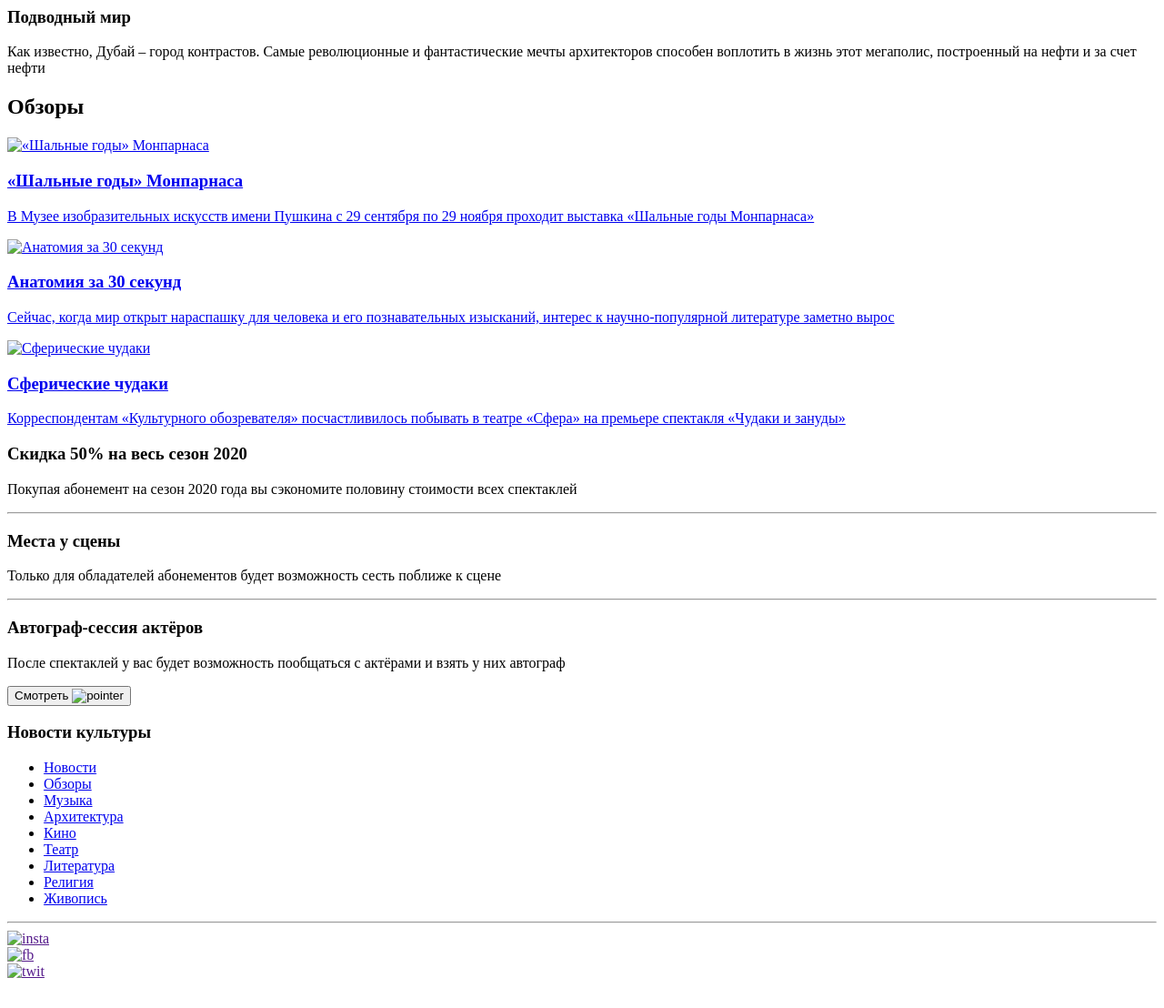
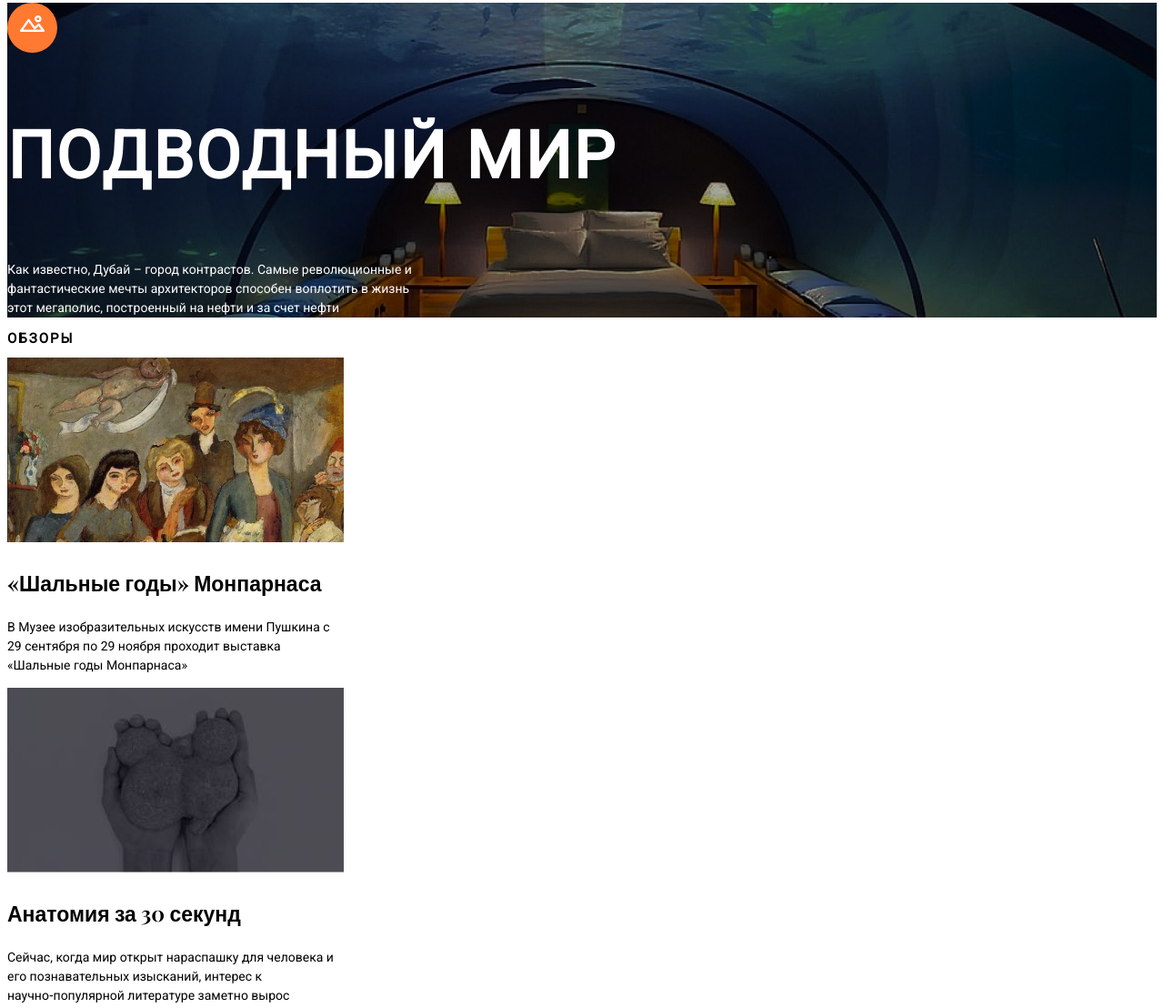
Before and after one commit to plyusninklim/Culture-news, a plain HTML site: page index.html in a window 1280 px wide. Shown: the part 253-1361 px from the top of the page at 91% size. Before the commit the page ends 1338 px from the top, so only its background shows below. Drawn offline with nearby package versions, Linux system fonts and the light colour scheme; a web font is replaced by a local one.

Commit message:
Стили, изображения, поправки в разметке

```diff
--- a/index.html
+++ b/index.html
@@ -26,7 +26,11 @@
     </header>
     <main>
         <section class="gallery">
-            <div class="gallery-icon"></div>
+            <a href="#">
+                <div class="gallery-icon">
+                    <img src="img/gallery_ico 1.png" alt="Галерея">
+                </div>
+            </a>
             <h3 class="gallery-title">Подводный мир</h3>
             <p class="gallery-text">Как известно, Дубай – город контрастов. Самые революционные
                 и фантастические мечты архитекторов способен воплотить в жизнь этот мегаполис, построенный на нефти и за счет нефти</p>
@@ -35,41 +39,49 @@
             <h2 class="nav-title">
                 Обзоры
             </h2>
-            <a href="#" class="col">
-                <img src="#" alt="&laquo;Шальные годы&raquo; Монпарнаса">
+            <a href="#">
+                <div class="col">
+                    <img src="img/review-1.jpg" alt="&laquo;Шальные годы&raquo; Монпарнаса">
                     <h3 class="reviews-title">&laquo;Шальные годы&raquo; Монпарнаса</h3>
                     <p>В Музее изобразительных искусств имени Пушкина с 29 сентября по 29 ноября проходит выставка &laquo;Шальные годы Монпарнаса&raquo;</p>
+                </div>
             </a>
-            <a href="#" class="col">
-                <img src="#" alt="Анатомия за 30 секунд">
+            <a href="#">
+                <div class="col">
+                    <img src="img/review-2.png" alt="Анатомия за 30 секунд">
                     <h3 class="reviews-title">Анатомия за 30 секунд</h3>
                     <p>Сейчас, когда мир открыт нараспашку для человека и его познавательных изысканий, интерес к научно‑популярной литературе заметно вырос</p>
+                </div>
             </a>
-            <a href="#" class="col">
-                <img src="#" alt="Сферические чудаки">
+            <a href="#">
+                <div class="col">
+                    <img src="img/review-3.jpg" alt="Сферические чудаки">
                     <h3 class="reviews-title">Сферические чудаки</h3>
                     <p>Корреспондентам «Культурного обозревателя» посчастливилось побывать в театре «Сфера» на премьере спектакля «Чудаки и зануды»</p>
+                </div>
             </a>
         </section>
         <section class="info">
+            <div class="info-col">
                <div class="info-subsection">
                     <h3 class="info-subsection-title">Скидка 50% на весь сезон 2020</h3>
                     <p class="info-subsection-text">Покупая абонемент на сезон 2020 года вы сэкономите половину стоимости всех спектаклей</p>
                     <hr>
                 </div>
-            <div class="subsection">
+                <div class="info-subsection">
                     <h3 class="info-subsection-title">Места у сцены</h3>
                     <p class="info-subsection-text">Только для обладателей абонементов будет возможность сесть поближе к сцене</p>
                     <hr>
                 </div>
-            <div class="subsection">
+                <div class="info-subsection">
                     <h3 class="info-subsection-title">Автограф-сессия актёров</h3>
                     <p class="info-subsection-text">После спектаклей у вас будет возможность пообщаться с актёрами и взять у них автограф</p>
                 </div>
-            <button>
+                <button class="info-button to-all-info" href='#'>
                     <span>Смотреть</span>
-                <img src="#" alt="pointer">
+                    <img src="img/pointer.svg" alt="pointer">
                 </button>
+            </div>
         </section>
     </main>
     <footer>
@@ -89,19 +101,19 @@
         </nav>
         <hr>
         <section class="footer-socials">
-            <a href="">
+            <a href="#">
                 <div class="social-icon">
-                    <img src="#" alt="insta">
+                    <img src="img/instagram_icon.svg" alt="insta">
                 </div>
             </a>
-            <a href="">
+            <a href="#">
                 <div class="social-icon">
-                    <img src="#" alt="fb">
+                    <img src="img/facebook_icon.svg" alt="fb">
                 </div>
             </a>
-            <a href="">
+            <a href="#">
                 <div class="social-icon">
-                    <img src="#" alt="twit">
+                    <img src="img/twitter_icon.svg" alt="twit">
                 </div>
             </a>
         </section>
--- a/style.css
+++ b/style.css
@@ -0,0 +1,189 @@
+body {
+    font-family: "Roboto", sans-serif;
+	font-style: normal;
+	font-weight: normal;
+	font-size: 14px;
+	line-height: 21px;
+}
+
+a {
+    text-decoration: none;
+    color: black;
+}
+
+ul {
+    list-style: none;
+    padding: 0px;
+    margin: 0px;
+
+}
+
+.page-title {
+    font-family: 'Playfair Display', serif;
+	font-style: normal;
+	font-weight: 900;
+	font-size: 35px;
+	line-height: 47px;
+
+	letter-spacing: 1px;
+}
+
+.nav-title {
+	font-size: 15px;
+	line-height: 18px;
+    text-transform: uppercase;
+	letter-spacing: 2px;
+}
+
+header .nav-title:hover a,
+footer .nav-title:hover a,
+.reviews .col:hover h3{
+    color: #ff7931;
+}
+
+.gallery {
+    background: darkblue;
+    color: white;
+    background-image: url('img/Mask\ Group.jpg');
+    background-repeat: no-repeat;
+    background-size: cover;
+}
+
+.gallery-icon {
+    width: 55px;
+    height: 55px;
+    background-color: #ff7931;
+    border-radius: 50%;
+}
+
+.gallery-icon img {
+    margin: 25%;
+}
+
+.gallery-title {
+    font-size: 72px;
+	line-height: 84px;
+	letter-spacing: 2px;
+	text-transform: uppercase;
+}
+
+.gallery-text {
+    width: 456px;
+}
+
+.reviews .col {
+    width: 370px;
+}
+
+.reviews-title {
+    font-family: 'Playfair Display', sans-serif;
+	font-style: normal;
+	font-weight: 900;
+	font-size: 23px;
+	line-height: 31px;
+}
+
+.reviews .col img {
+    width: 370px;
+}
+
+.info {
+    margin: 50px auto;
+    background-color: #f7f7f7;
+    height: 556px;
+    overflow-y: hidden;
+}
+
+.info-col {
+    width: 707px;
+    height: 707px;
+    background-color: white;
+    border-radius: 50%;
+    transform: translateY(-50px);
+    margin-left: auto;
+    margin-right: auto;
+}
+
+.info-subsection {
+    width: 370px;
+}
+
+.info-subsection-title {
+    font-family: Playfair Display;
+    font-style: normal;
+    font-weight: 900;
+    font-size: 23px;
+    line-height: 31px;
+}
+
+.info-subsection hr {
+    width: 100px;
+    opacity: 0.2;
+}
+
+.info-button {
+    border: none;
+    width: 170px;
+    height: 47px;
+    background-color: #ff7931;
+    color: white;
+}
+
+.info-button span {
+    text-transform: uppercase;
+    font-family: Roboto;
+    font-style: normal;
+    font-weight: bold;
+    font-size: 12px;
+    line-height: 14px;
+    letter-spacing: 2px;
+
+    display: inline;
+}
+
+.info-button img {
+    display: inline;
+}
+
+.info-button img,
+.info-button span {
+    vertical-align: middle;
+    text-align: center;
+}
+
+footer {
+    background: #575757;
+    color: white;
+}
+
+footer .nav-title a{
+    color: white;
+}
+
+.footer-title {
+    font-family: Playfair Display;
+    font-style: normal;
+    font-weight: 900;
+    font-size: 28px;
+    line-height: 37px;
+    letter-spacing: 1px;
+}
+
+footer hr {
+    width: 80%;
+    color: white;
+    opacity: 0.5;
+    margin-left: auto;
+    margin-right: auto;
+}
+
+.social-icon {
+    width: 47px;
+    height: 47px;
+    background-color: white;
+    margin: 20px;
+}
+
+.social-icon img {
+    margin: 25%;
+}
```
Also changed, not shown: img/Mask Group.jpg (added), img/facebook_icon.svg (added), img/gallery_ico 1.png (added), img/instagram_icon.svg (added), img/pointer.svg (added), img/review-1.jpg (added), img/review-2.png (added), img/review-3.jpg (added), img/twitter_icon.svg (added). Lines whose indentation alone changed are shown as unchanged.
